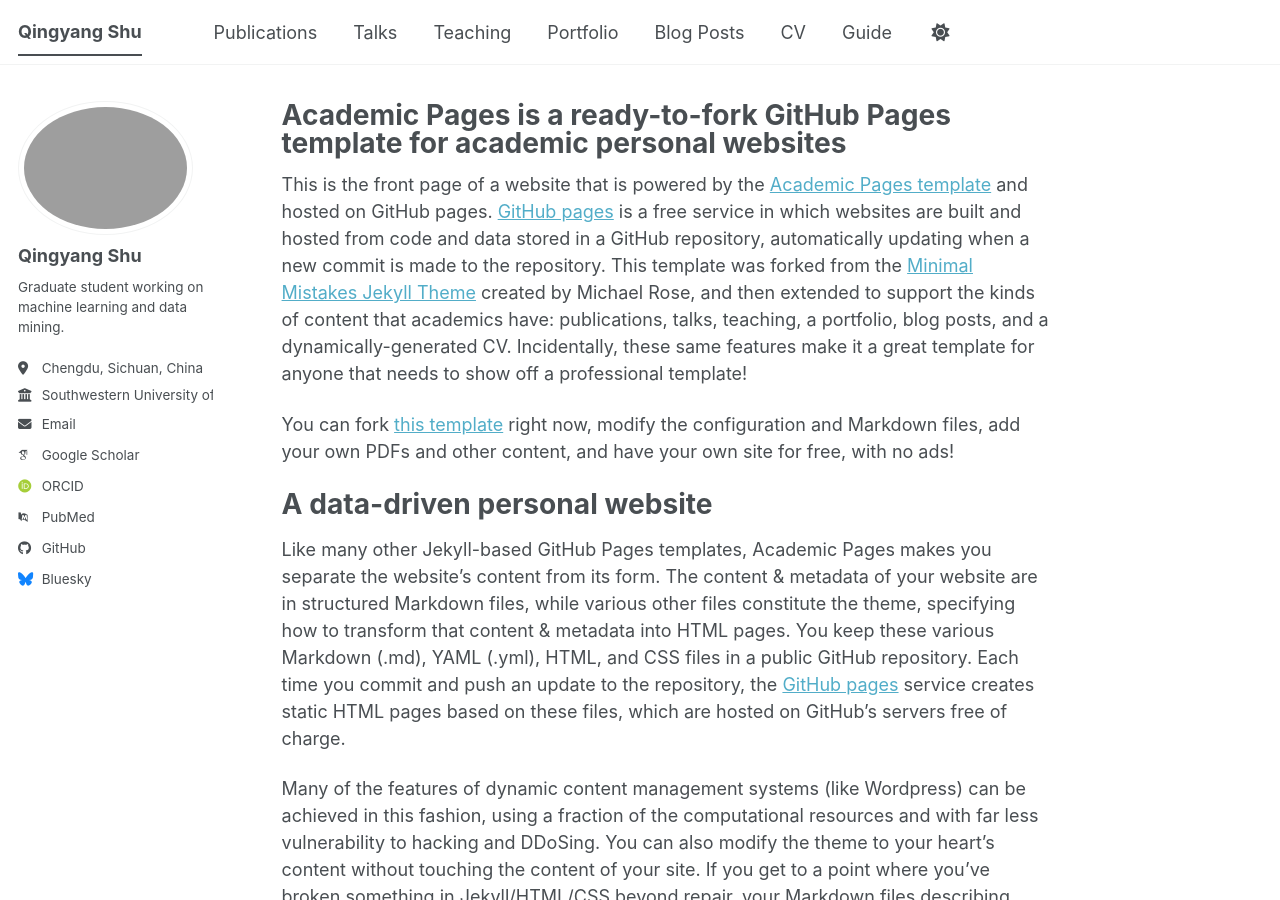
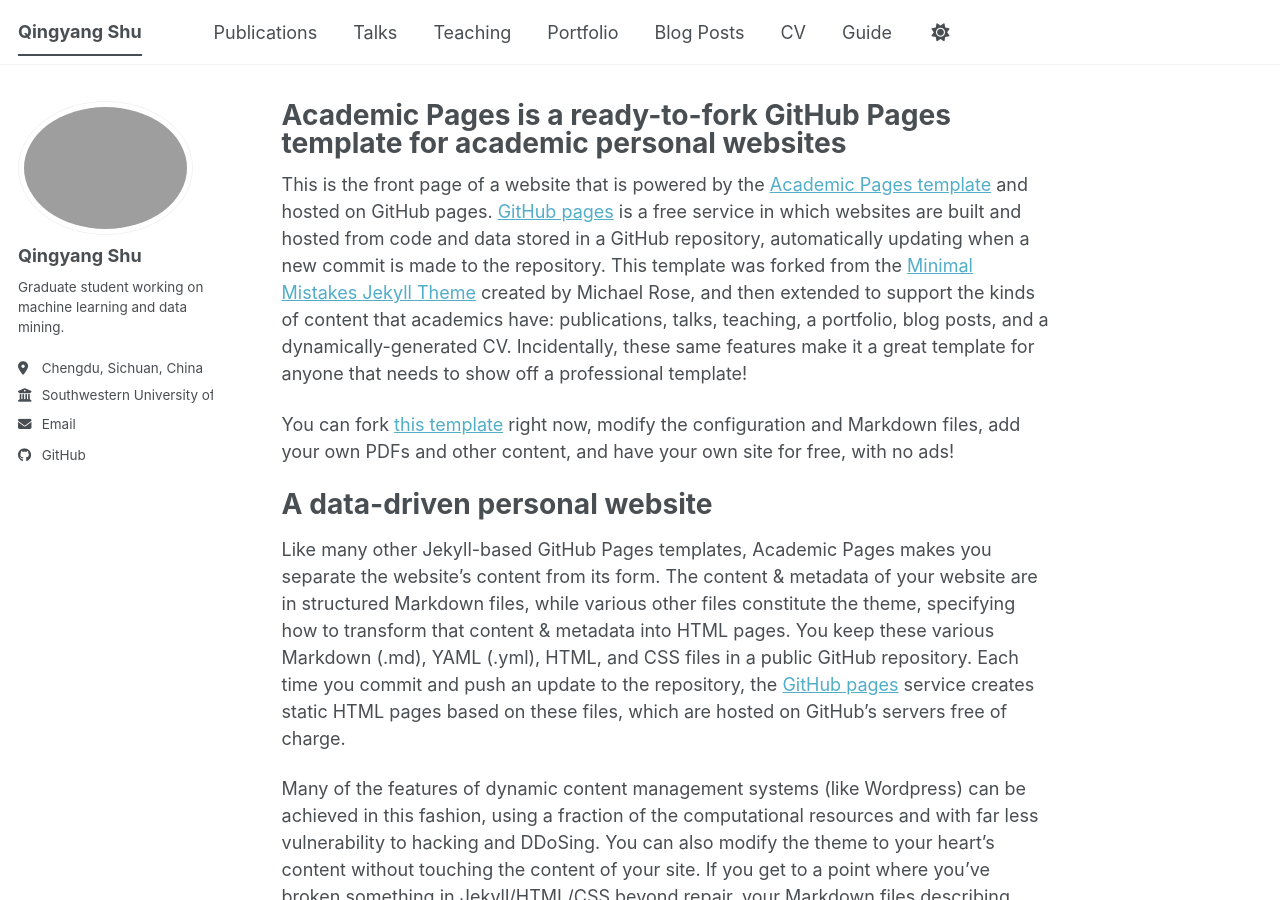
Before and after one commit to QingyangShu/qingyangshu.github.io, a Jekyll site: the page built from _pages/about.md, in a window 1280 px wide and 900 px high. Built offline with Jekyll 4.4.1, drawn with Linux system fonts in a browser that asks for light colours; some web fonts are replaced; a script bundle is joined from its source files by our own code; library files that are not in the unit come from our copies.

Commit message:
Update _config.yml

```diff
--- a/_config.yml
+++ b/_config.yml
@@ -35,13 +35,13 @@
   # Academic websites
   academia         : # URL
   arxiv            : # URL - Update with the correct link to your profile
-  googlescholar    : "https://scholar.google.com/citations?user=PS_CX0AAAAAJ"
+  googlescholar    : #"https://scholar.google.com/citations?user=PS_CX0AAAAAJ"
   inspire-hep      : # URL
   impactstory      : # URL
-  orcid            : "https://orcid.org/yourorcidurl"
+  orcid            : #"https://orcid.org/yourorcidurl"
   semantic         : # URL
   ssrn             : # URL
-  pubmed           : "https://www.ncbi.nlm.nih.gov/pubmed/?term=john+snow"
+  pubmed           : #"https://www.ncbi.nlm.nih.gov/pubmed/?term=john+snow"
   researchgate     : # URL
   scopus           : # URL
   zotero           : # URL
@@ -51,13 +51,13 @@
   bitbucket        : # Username - Update with your username on the site
   codepen          : # Username
   dribbble         : # Username
-  github           : "academicpages"
+  github           : "QingyangShu"
   kaggle           : # Username
   stackoverflow    : # User number or user number and name (i.e., use "1" or "1/jeff-atwood")
 
   # Social media
   artstation       : # Username
-  bluesky          : "bsky.app" # Replace this with you Bluesky username
+  bluesky          : #"bsky.app" # Replace this with you Bluesky username
   facebook         : # Username
   flickr           : # Username
   foursquare       : # Username
```
